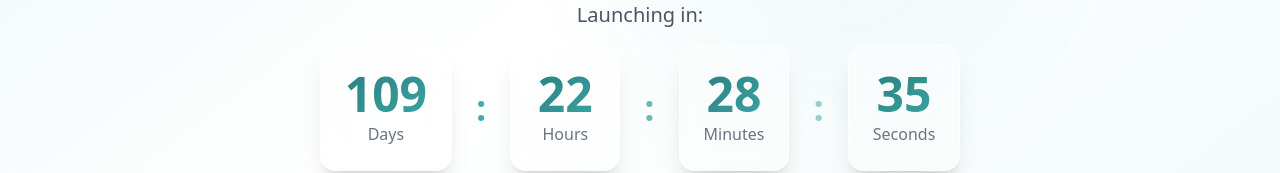
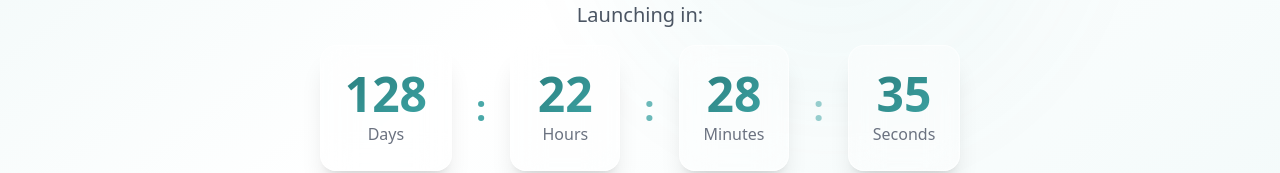
Before and after one commit to Yahir019cx/poolanchil-web, a React (Vite) app: page / in a window 1280 px wide. Both pictures are taken after a click on the button "Download". Shown: the part 547-720 px from the top of the page. Built offline with nearby package versions, Linux system fonts and the light colour scheme.

Commit message:
Feat: Actualizar el contador de dias

```diff
--- a/src/pages/Download.jsx
+++ b/src/pages/Download.jsx
@@ -19,7 +19,7 @@
   // Calcular tiempo restante hasta febrero 2026
   useEffect(() => {
     const calculateTimeLeft = () => {
-      const targetDate = new Date('2026-02-01T00:00:00');
+      const targetDate = new Date('2026-02-20T00:00:00');
       const now = new Date();
       const difference = targetDate - now;
 
```
